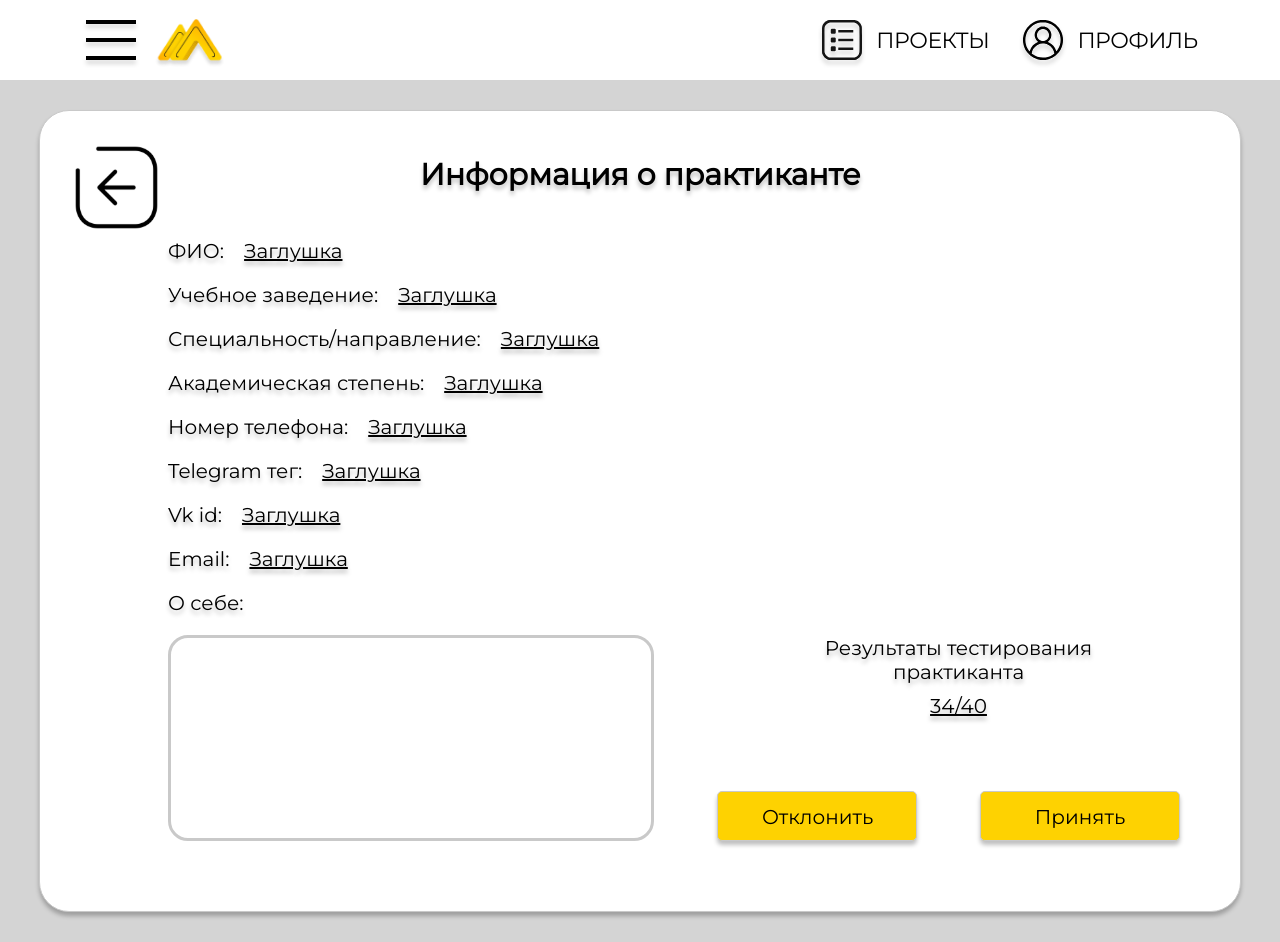
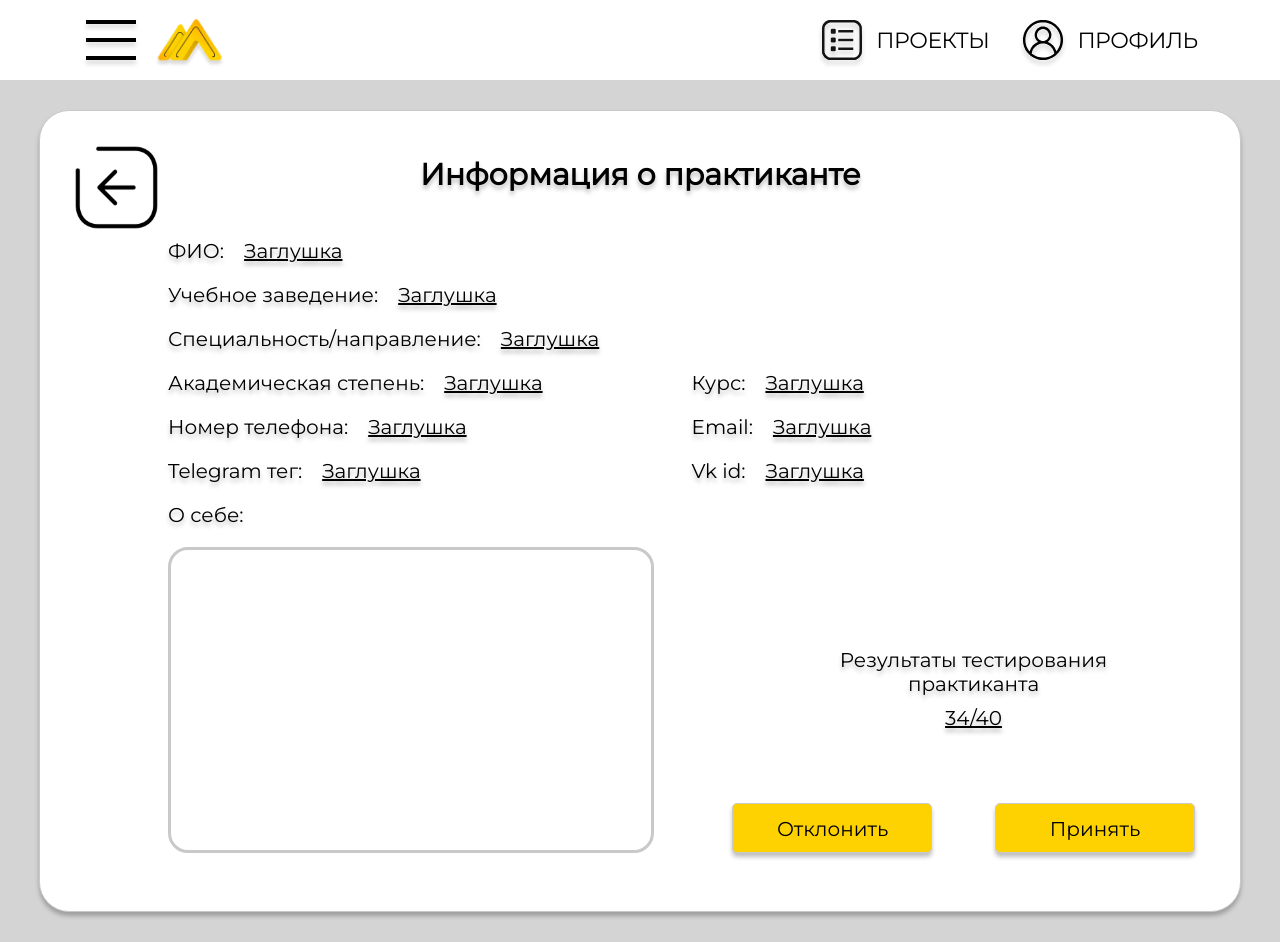
Before and after one commit to iron-66/LK_CRM, a React (Create React App) app: page / in a window 1280 px wide. Built offline with nearby package versions, Linux system fonts and the light colour scheme.

Commit message:
Edit cardInfo

```diff
--- a/src/Components/CardInfo.js
+++ b/src/Components/CardInfo.js
@@ -3,15 +3,19 @@ import React, {Component} from "react";
 import '../Styles/CardInfo.css'
 import backArrowIcon from '../Files/BackArrowIcon.svg'
 
+
+// По факту этот объект это все айдишники полей, куда надо вписывать поля. [id объекта]: [Название поля]
 const form = {
-    "fullname:": "ФИО:",
-    "education" : "Учебное заведение:",
-    "speciality" : "Специальность/направление:",
+    "fullname": "ФИО:",
+    "education": "Учебное заведение:",
+    "speciality": "Специальность/направление:",
     "degree": "Академическая степень:",
+    "course": "Курс:",
     "phone": "Номер телефона:",
     "telegram": "Telegram тег:",
     "vk": "Vk id:",
     "email": "Email:",
+    //test-result: Результаты тестирования
 
 }
 
@@ -28,12 +32,12 @@ class CardInfo extends Component{
                 </section>
                 <section className="card-information">
                     {Object.keys(form).map(key => (
-                        <div>
+                        <div className={"div-"+key}>
                             <p>{form[key]}</p>
                             <p className="info" id={key}>Заглушка</p>
                         </div>
                     ))}
-                    <div className="flex-box">
+                    <div className="flex-box div-about-me">
                         <div>
                             <p>О себе:</p>
                             <p className="about-me"></p>
@@ -41,7 +45,7 @@ class CardInfo extends Component{
                         <div className="flex-box center vertical">
                             <div className="flex-box vertical test-info">
                                 <p>Результаты тестирования практиканта</p>
-                                <p className="info">34/40</p>
+                                <p className="info" id="test-result">34/40</p>
                             </div>
                             <div className="flex-box">
                                 <button className="card-button">Отклонить</button>
--- a/src/Styles/CardInfo.css
+++ b/src/Styles/CardInfo.css
@@ -44,16 +44,65 @@
 
 .card-information {
     padding: 10px 30px 35px 93px;
-    display: flex;
-    flex-direction: column;
-    gap: 20px;
+    display: grid;
+    grid-template-columns: 50% 50%;
+    grid-template-rows: repeat(6, 24px) auto;
+    grid-gap: 20px;
+    grid-template-areas:
+    "fullname fullname"
+    "education education"
+    "speciality speciality"
+    "degree course"
+    "phone email"
+    "telegram vk"
+    "about-me about-me"
+}
+
+.div-fullname {
+    grid-area: fullname;
+}
+
+.div-education {
+    grid-area: education;
+}
+
+.div-speciality {
+    grid-area: speciality;
+}
+
+.div-degree {
+    grid-area: degree;
+}
+
+.div-course {
+    grid-area: course;
+}
+
+.div-phone {
+    grid-area: phone;
+}
+
+.div-email {
+    grid-area: email;
+}
+
+.div-telegram {
+    grid-area: telegram;
+}
+
+.div-vk {
+    grid-area: vk;
+}
+
+.div-about-me {
+    grid-area: about-me;
 }
 
 .about-me {
     margin-top: 20px !important;
     display: block !important;
     width: 480px;
-    height: 200px;
+    height: 300px;
     flex-shrink: 0;
     border-radius: 20px;
     border: 3px solid #C9C9C9;
```
